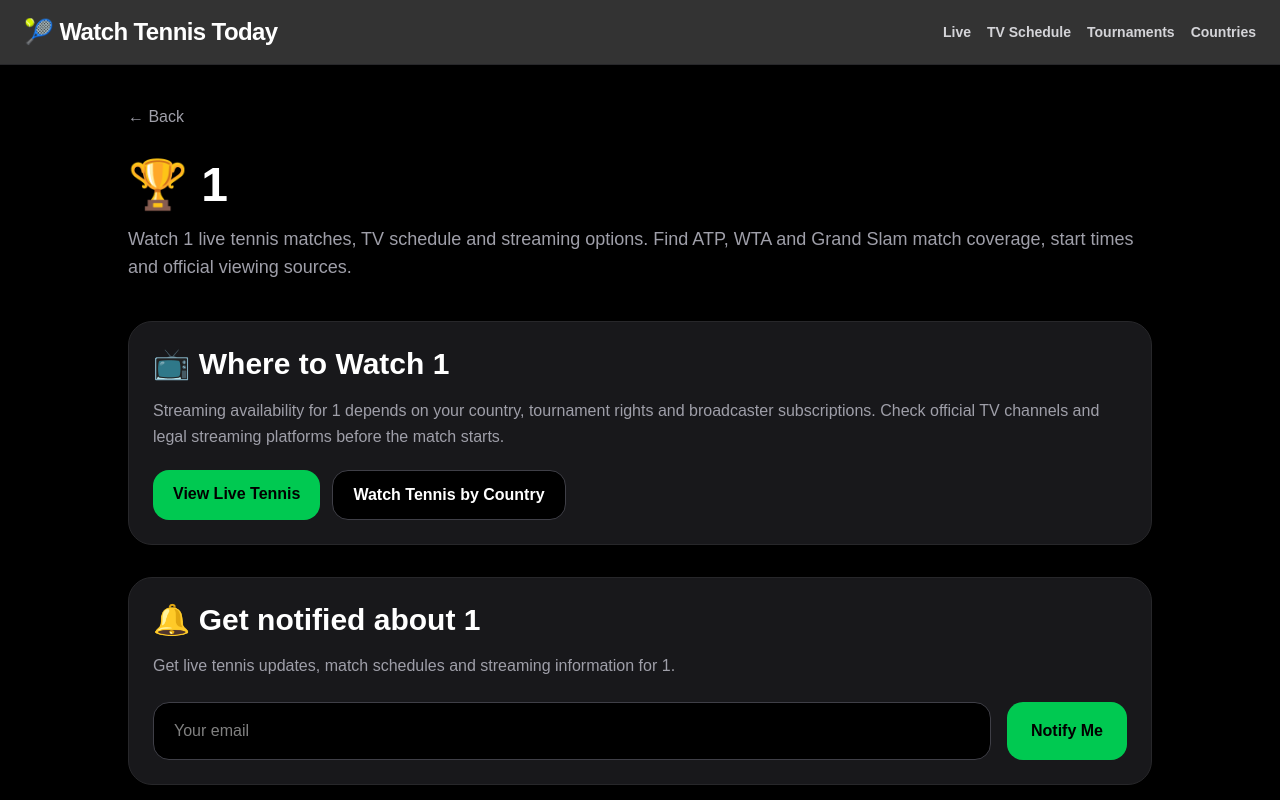
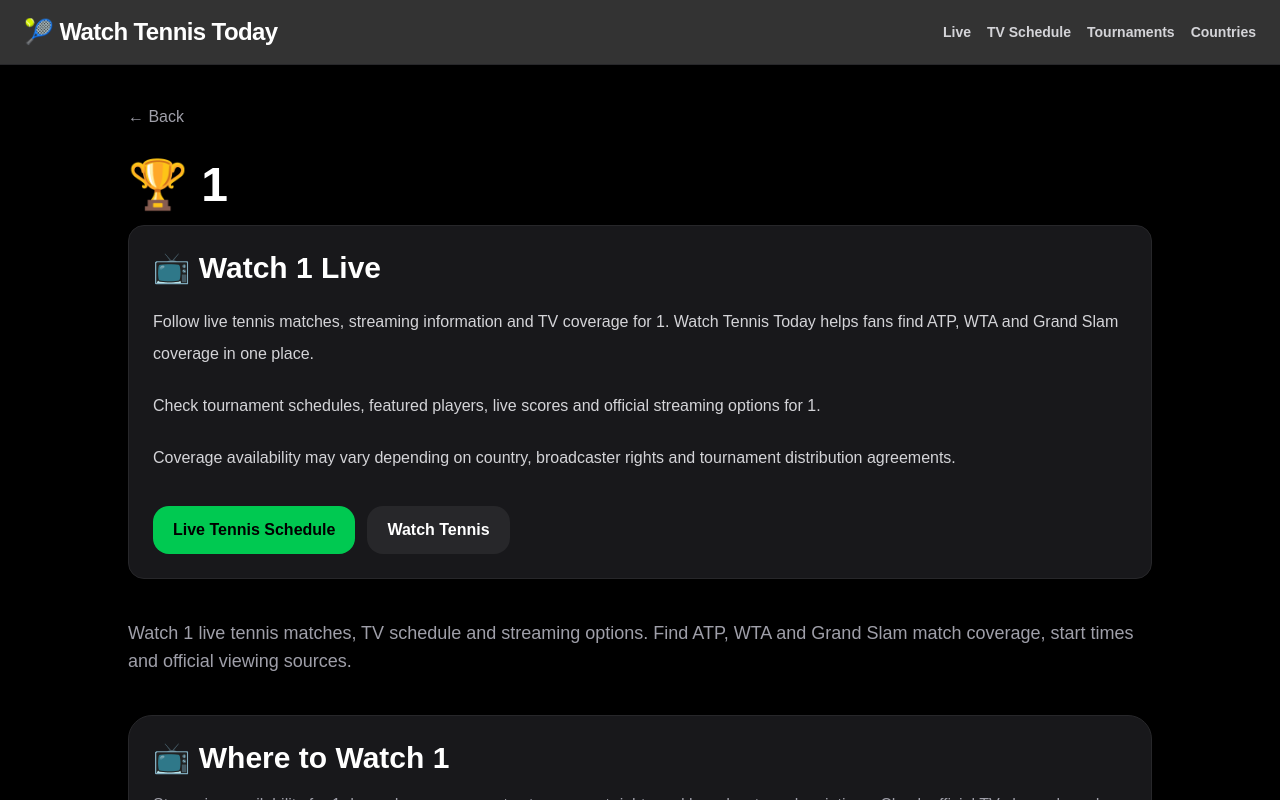
Before and after one commit to 8dqqd57hyh-rgb/watch-tennis-today, a Next.js app: page /tournament/1 in a window 1280 px wide. Shown: the top 800 px of the page. Built offline with nearby package versions, Linux system fonts and the light colour scheme; no server answers.

Commit message:
improve sitemap for live tennis seo

```diff
--- a/app/player/[slug]/page.tsx
+++ b/app/player/[slug]/page.tsx
@@ -111,7 +111,22 @@ async function getMatches(): Promise<Match[]> {
 
   return [];
 }
+function slugify(value: string) {
+  return value
+    .toLowerCase()
+    .replace(/,/g, "")
+    .replace(/\//g, "-")
+    .replace(/[^a-z0-9]+/g, "-")
+    .replace(/-+/g, "-")
+    .replace(/^-|-$/g, "");
+}
 
+function getMatchSlug(match: Match) {
+  const readablePart = slugify(`${match.player1}-vs-${match.player2}`);
+  const numericId = match.id.split(":").pop();
+
+  return `${readablePart}-${numericId}`;
+}
 export default async function PlayerPage({
   params,
 }: {
@@ -164,8 +179,19 @@ export default async function PlayerPage({
           <p className="font-semibold">
             {match.player1} vs {match.player2}
           </p>
+
           <p>{match.tournament}</p>
-          <p>{match.status}</p>
+          <p><div className="flex items-center gap-2">
+  {match.status === "LIVE" ? (
+    <span className="bg-red-500 text-white text-xs font-bold px-2 py-1 rounded-full animate-pulse">
+      LIVE NOW
+    </span>
+  ) : (
+    <span className="bg-zinc-700 text-white text-xs font-bold px-2 py-1 rounded-full">
+      {match.status}
+    </span>
+  )}
+</div></p>
         </div>
       ))}
     </div>
@@ -286,23 +312,70 @@ export default async function PlayerPage({
 
       <div className="space-y-4 mb-10">
   {playerMatches.map((match) => (
-          <div
+    <a
       key={match.id}
-            className="border rounded-xl p-4"
+      href={`/watch/${getMatchSlug(match)}`}
+      className="block border rounded-xl p-4 hover:bg-gray-50 transition"
     >
       <div className="font-semibold">
-              {match.player1} vs{" "}
-              {match.player2}
+        {match.player1} vs {match.player2}
       </div>
 
-            <div>
-              {match.tournament}
+      <div>{match.tournament}</div>
+
+      <div className="mt-2">
+        {match.status === "LIVE" ? (
+          <span className="bg-red-500 text-white text-xs font-bold px-2 py-1 rounded-full">
+            LIVE NOW
+          </span>
+        ) : (
+          <span className="bg-zinc-700 text-white text-xs font-bold px-2 py-1 rounded-full">
+            {match.status}
+          </span>
+        )}
+      </div>
+    </a>
+  ))}
+</div>
+<section className="mb-10 rounded-2xl border border-zinc-800 bg-zinc-900 p-6">
+  <h2 className="text-3xl font-black mb-5">
+    📺 Where to Watch {playerName} Live
+  </h2>
+
+  <div className="space-y-5 text-zinc-300 leading-8">
+    <p>
+      Tennis fans can watch {playerName} live on official sports broadcasters,
+      streaming platforms and tennis TV services depending on country and
+      tournament rights.
+    </p>
+
+    <p>
+      Coverage may include ATP Tour events, WTA tournaments, Grand Slams,
+      Masters events and international competitions featuring {playerName}.
+    </p>
+
+    <p>
+      Watch Tennis Today helps fans find match schedules, live tennis coverage,
+      streaming options and TV channels for upcoming {playerName} matches.
+    </p>
   </div>
 
-            <div>{match.status}</div>
+  <div className="mt-8 flex flex-wrap gap-3">
+    <a
+      href="/watch"
+      className="rounded-2xl bg-green-500 px-5 py-3 font-black text-black hover:bg-green-400 transition-all"
+    >
+      Watch Tennis Live
+    </a>
+
+    <a
+      href="/live-tennis"
+      className="rounded-2xl bg-zinc-800 px-5 py-3 font-black text-white hover:bg-zinc-700 transition-all"
+    >
+      Live Tennis Schedule
+    </a>
   </div>
-        ))}
-      </div>
+</section>
 
       <section className="space-y-4 text-sm leading-7">
         <h2 className="text-2xl font-semibold">
--- a/app/tournament/[slug]/page.tsx
+++ b/app/tournament/[slug]/page.tsx
@@ -129,6 +129,46 @@ export default async function TournamentPage({
           🏆 {tournamentName}
         </h1>
 
+     <section className="mb-10 rounded-2xl border border-zinc-800 bg-zinc-900 p-6">
+  <h2 className="text-3xl font-black mb-5">
+    📺 Watch {tournamentName} Live
+  </h2>
+
+  <div className="space-y-5 text-zinc-300 leading-8">
+    <p>
+      Follow live tennis matches, streaming information and TV coverage for{" "}
+      {tournamentName}. Watch Tennis Today helps fans find ATP, WTA and Grand
+      Slam coverage in one place.
+    </p>
+
+    <p>
+      Check tournament schedules, featured players, live scores and official
+      streaming options for {tournamentName}.
+    </p>
+
+    <p>
+      Coverage availability may vary depending on country, broadcaster rights
+      and tournament distribution agreements.
+    </p>
+  </div>
+
+  <div className="mt-8 flex flex-wrap gap-3">
+    <a
+      href="/live-tennis"
+      className="rounded-2xl bg-green-500 px-5 py-3 font-black text-black hover:bg-green-400 transition-all"
+    >
+      Live Tennis Schedule
+    </a>
+
+    <a
+      href="/watch"
+      className="rounded-2xl bg-zinc-800 px-5 py-3 font-black text-white hover:bg-zinc-700 transition-all"
+    >
+      Watch Tennis
+    </a>
+  </div>
+</section>
+
         <p className="text-zinc-400 text-lg mb-10">
           Watch {tournamentName} live tennis matches, TV schedule and streaming
           options. Find ATP, WTA and Grand Slam match coverage, start times and
@@ -231,12 +271,21 @@ export default async function TournamentPage({
           )}
 
           {tournamentMatches.map((match) => (
-            <div
-              key={match.id}
-              className="bg-zinc-900 border border-zinc-800 rounded-3xl p-6"
-            >
+            <a
+  key={match.id}
+  href={`/watch/${matchSlug(match)}`}
+  className="block bg-zinc-900 border border-zinc-800 rounded-3xl p-6 hover:border-green-500 hover:scale-[1.01] transition-all"
+>
               <div className="flex justify-between mb-4">
-                <span className="font-bold">{match.status}</span>
+               {match.status === "LIVE" ? (
+  <span className="bg-red-500 text-white text-xs font-black px-3 py-1 rounded-full animate-pulse">
+    🔴 LIVE NOW
+  </span>
+) : (
+  <span className="bg-zinc-700 text-white text-xs font-black px-3 py-1 rounded-full">
+    {match.status}
+  </span>
+)}
 
                 <span className="text-zinc-400">{match.category}</span>
               </div>
@@ -255,13 +304,8 @@ export default async function TournamentPage({
                 {new Date(match.startTime).toLocaleString()}
               </p>
 
-              <a
-                href={`/watch/${matchSlug(match)}`}
-                className="inline-block bg-green-500 text-black px-5 py-3 rounded-2xl font-black"
-              >
-                Watch Match
-              </a>
-            </div>
+
+            </a>
           ))}
         </section>
 
```
Lines whose indentation alone changed are shown as unchanged.
